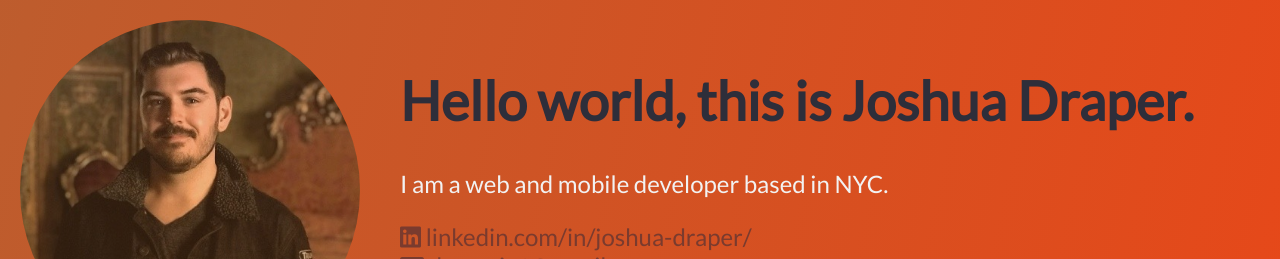
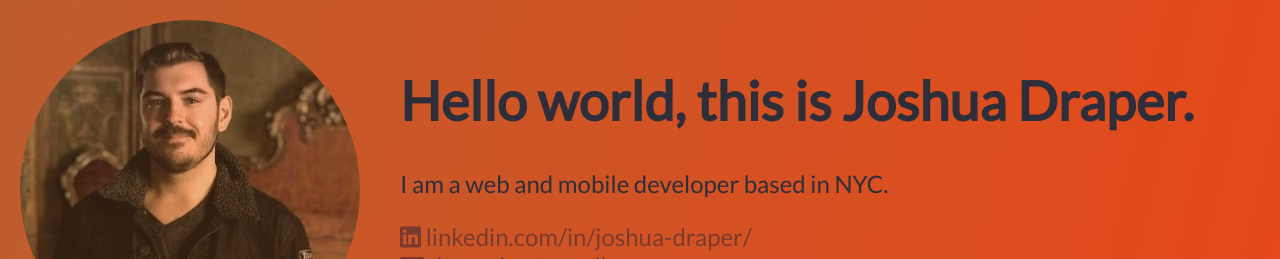
Before and after one commit to draperj/draper-site, a React app: page / in a window 1280 px wide. Shown: the top 259 px of the page. Built offline with nearby package versions, Linux system fonts and the light colour scheme.

Commit message:
Adjusting header font coloring

```diff
--- a/src/components/header/Header.scss
+++ b/src/components/header/Header.scss
@@ -74,7 +74,7 @@
       color: $black;
     }
     .description {
-      color: $white;
+      color: $black;
     }
   }
 }
```
